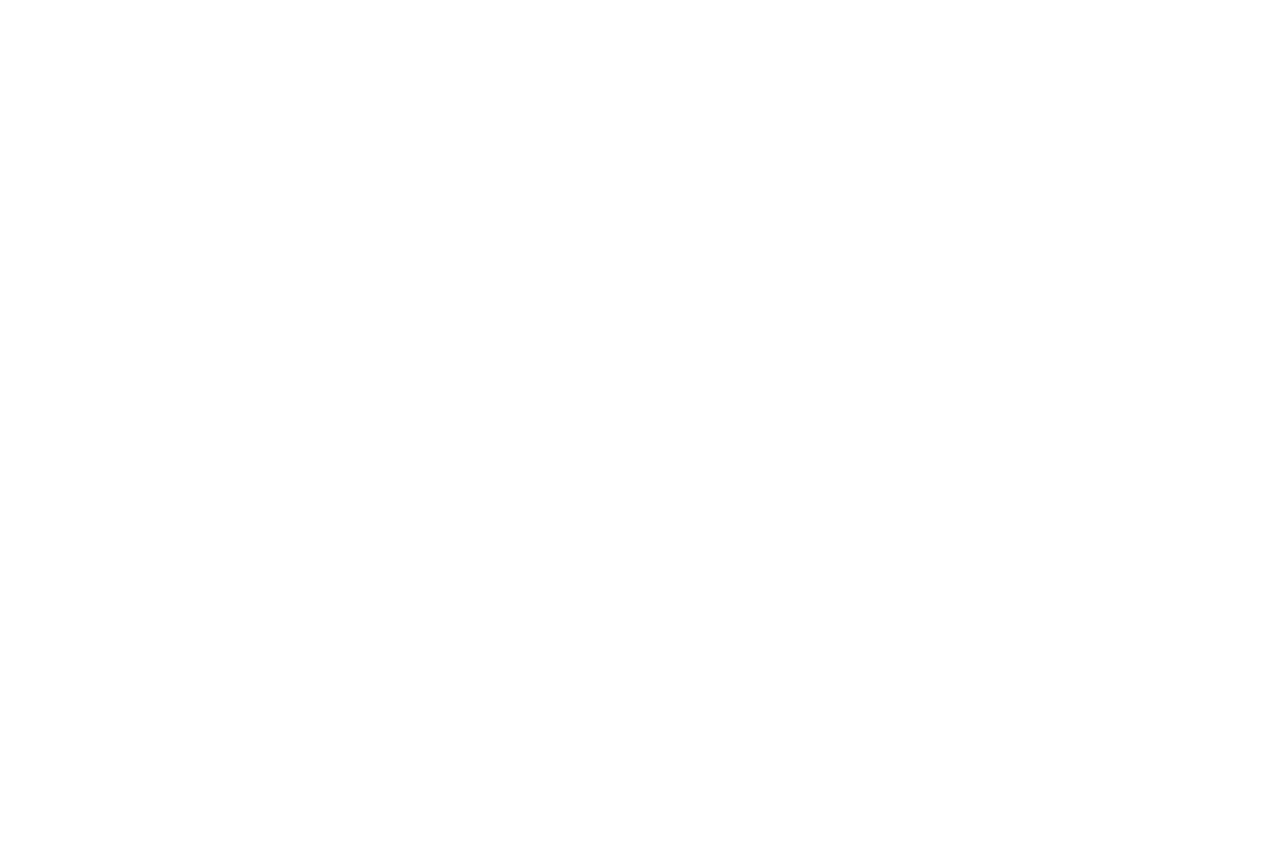
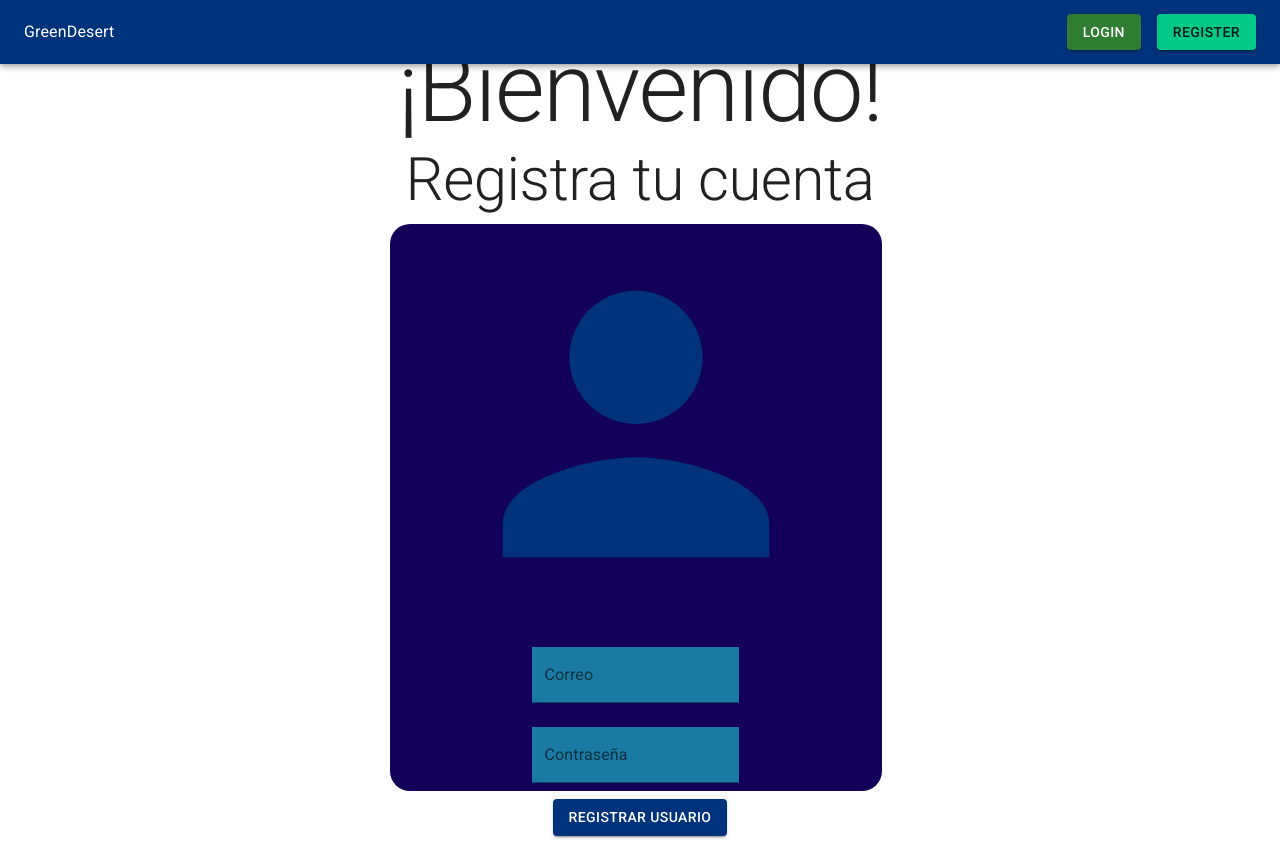
Before and after one commit to TheJulioHD/GreenDesertWebReact, a React (Vite) app: page /auth/signup in a window 1280 px wide. Before the commit this address had no page. Before the commit the page ends 800 px from the top, so only its background shows below. Built offline with nearby package versions, Linux system fonts and the light colour scheme.

Commit message:
Theme and sign up page

```diff
--- a/index.html
+++ b/index.html
@@ -4,7 +4,14 @@
     <meta charset="UTF-8" />
     <link rel="icon" type="image/svg+xml" href="/vite.svg" />
     <meta name="viewport" content="width=device-width, initial-scale=1.0" />
-    <title>Vite + React + TS</title>
+    <title>Green desert</title>
+    <link
+    rel="stylesheet"
+    href="https://fonts.googleapis.com/css?family=Roboto:300,400,500,700&display=swap"
+   />
+
+
+
   </head>
   <body>
     <div id="root"></div>
--- a/package.json
+++ b/package.json
@@ -11,6 +11,7 @@
   "dependencies": {
     "@emotion/react": "^11.10.5",
     "@emotion/styled": "^11.10.5",
+    "@mui/icons-material": "^5.11.0",
     "@mui/material": "^5.11.7",
     "react": "^18.2.0",
     "react-dom": "^18.2.0",
--- a/src/App.tsx
+++ b/src/App.tsx
@@ -1,15 +1,19 @@
 import { useState } from 'react'
-import reactLogo from './assets/react.svg'
 import './App.css'
 import { BrowserRouter } from 'react-router-dom'
-import Router from './Router'
+import Router from './Router';
+import {AppTheme} from './Theme/AppTheme';
 
 function App() {
   const [count, setCount] = useState(0)
 
   return (
     <BrowserRouter>
-      <Router/>
+
+      <AppTheme>
+        <Router/>
+
+      </AppTheme>
     </BrowserRouter>
   )
 }
--- a/src/Router.tsx
+++ b/src/Router.tsx
@@ -1,5 +1,6 @@
 import React from 'react'
 import { Routes, Route } from 'react-router'
+import { SignUp } from './pages/Auth/SignOut/SignUp'
 const HomePage= React.lazy(()=> import('./pages/Home/HomePage'))
 const RouterLayout = React.lazy(()=>import('./Common/RouterLayout'))
 
@@ -8,7 +9,7 @@ const Router:React.FC<{}> =() =>{
         <Routes>
             <Route path='/' element={<RouterLayout/>}>
                 <Route path='/' element={<HomePage/>}/>
-
+                <Route path='/auth/signup' element={<SignUp/>}/>
             </Route>
         </Routes>
   )
--- /dev/null
+++ b/src/Theme/AppTheme.tsx
@@ -0,0 +1,13 @@
+import { ThemeProvider } from '@emotion/react'
+import { CssBaseline } from '@mui/material'
+import React from 'react'
+import { darkTheme } from './DarkTheme'
+
+export const AppTheme = ({ children } : any) => {
+  return (
+    <ThemeProvider theme={ darkTheme }>
+      <CssBaseline/>
+      { children }
+    </ThemeProvider>
+  );
+}
--- /dev/null
+++ b/src/Theme/DarkTheme.ts
@@ -0,0 +1,22 @@
+import { createTheme } from "@mui/material";
+import { red } from "@mui/material/colors";
+
+
+export const darkTheme = createTheme({
+
+  palette: {
+    primary: {
+      light: '#1C82AD',
+      main: '#00337C',
+      dark: '#13005A'
+    },
+    secondary: {
+      main: '#03C988'
+    },
+    error: {
+      main: red[400],
+    }
+  }
+
+
+});
--- /dev/null
+++ b/src/Theme/index.js
@@ -0,0 +1,2 @@
+export * from './Theme';
+export * from './Dark';
--- /dev/null
+++ b/src/pages/Auth/SignOut/SignUp.module.css
@@ -0,0 +1,6 @@
+.container{
+  border-radius: 1em;
+  color: black;
+  background-color: white;
+  padding: 5em;
+}
--- /dev/null
+++ b/src/pages/Auth/SignOut/SignUp.tsx
@@ -0,0 +1,79 @@
+import { ThemeContext } from '@emotion/react'
+import { Person } from '@mui/icons-material'
+import { Button, Grid, TextField, Typography } from '@mui/material'
+import { Stack } from '@mui/system'
+import React from 'react'
+import Style from './SignUp.module.css'
+
+export const SignUp = () => {
+  return (
+
+    <>
+
+
+      <Typography variant='h1'>¡Bienvenido!</Typography>
+      <Typography variant='h2'>Registra tu cuenta</Typography>
+
+      <Grid
+        marginTop={1}
+        marginBottom={1}
+        container
+        spacing={1}
+        direction="column"
+        alignItems="center"
+        justifyContent="center"
+        sx={{
+          minHeight: '50vh',
+          backgroundColor: 'primary.dark',
+          borderRadius: 5
+        }}
+      >
+
+          <div>
+            <Person
+              sx={{
+                color:'primary.main',
+                fontSize: '400px'
+
+              }}
+            />
+
+          </div>
+          <TextField
+            margin='normal'
+            className={Style.textFieldEmail}
+            label='Correo'
+            variant='filled'
+            sx={{
+              input: {color: 'white'},
+              border: 'secondary.main',
+              backgroundColor: 'primary.light'
+            }}
+          />
+
+
+          <TextField
+            margin='normal'
+            className={Style.textFieldPassword}
+            label='Contraseña'
+            variant='filled'
+            type='password'
+            sx={{
+              input: {color: 'white'},
+              border: 'secondary.main',
+              backgroundColor: 'primary.light'
+            }}
+          />
+
+
+      </Grid>
+
+          <Button
+            variant='contained'
+          >Registrar usuario</Button>
+
+    </>
+
+
+  )
+}
```
Also changed, not shown: src/pages/Auth/SignIn/SignIn.tsx (added, +7 -0 lines), 1 other file (tests, documents, lock files or other folders).
